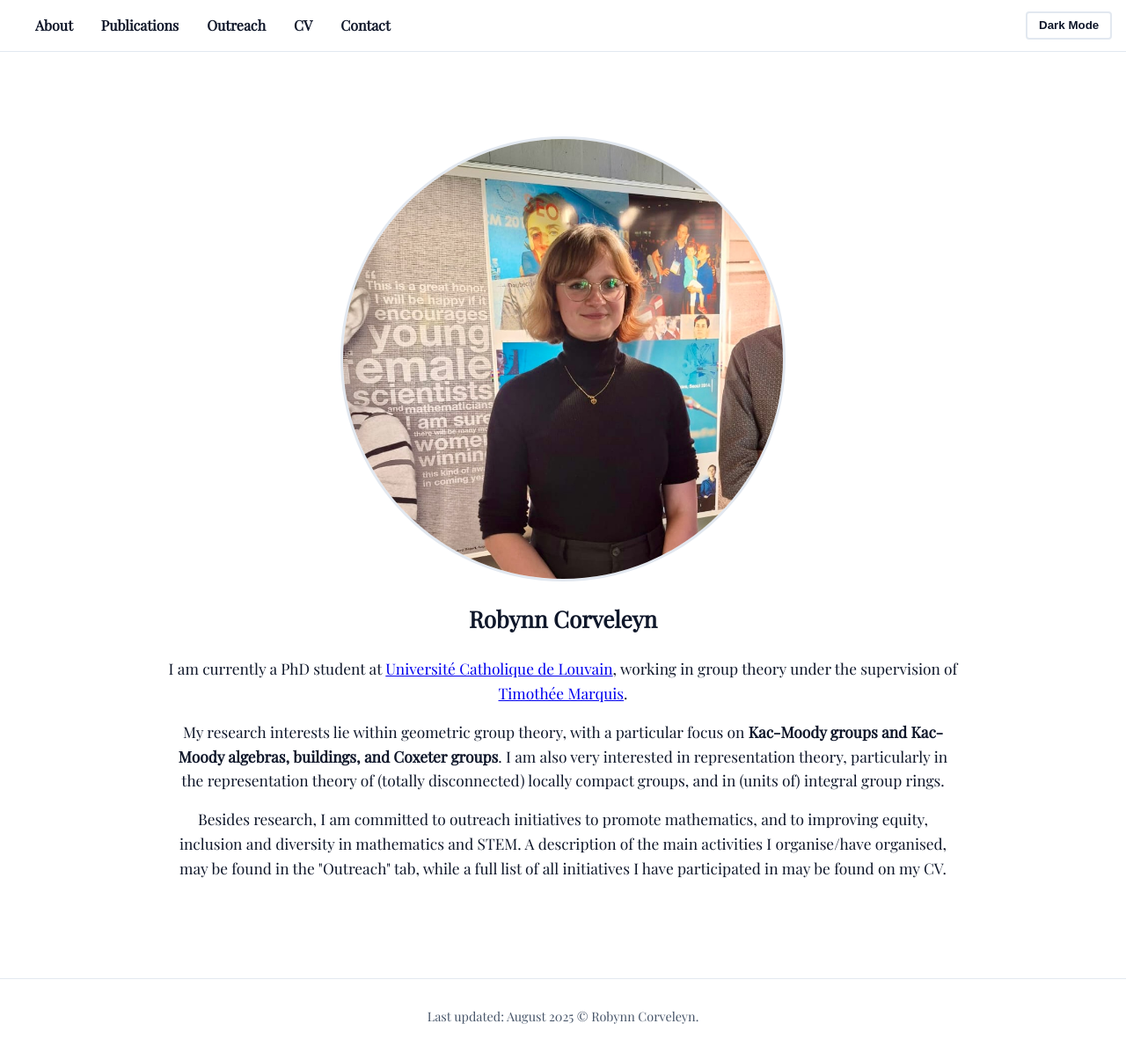
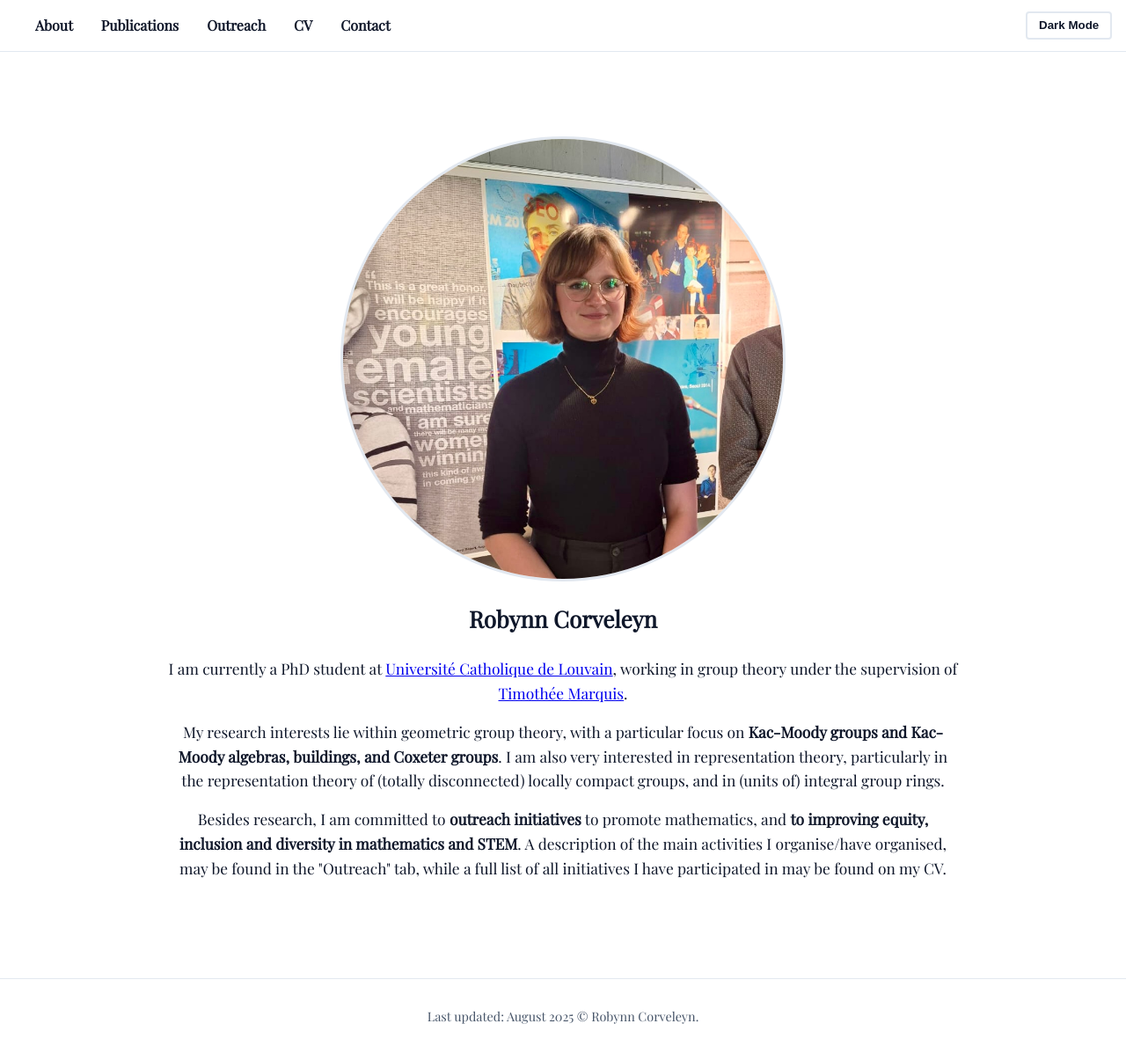
Before and after one commit to robynn-corveleyn/robynn-corveleyn.github.io, a Jekyll site: the page built from index.html, in a window 1280 px wide. Shown: the whole page at 88% size. Built offline with Jekyll 4.4.1, drawn with Linux system fonts in a browser that asks for light colours.

```diff
--- a/index.html
+++ b/index.html
@@ -15,6 +15,6 @@ title: Home
         My research interests lie within geometric group theory, with a particular focus on <b> Kac-Moody groups and Kac-Moody algebras, buildings, and Coxeter groups</b>. I am also very interested in representation theory, particularly in the representation theory of (totally disconnected) locally compact groups, and in (units of) integral group rings.
       </p>
       <p style="max-width:900px; margin:1rem auto;">
-        Besides research, I am committed to outreach initiatives to promote mathematics, and to improving equity, inclusion and diversity in mathematics and STEM. A description of the main activities I organise/have organised, may be found in the "Outreach" tab, while a full list of all initiatives I have participated in may be found on my CV.
+        Besides research, I am committed to <b>outreach initiatives</b> to promote mathematics, and <b>to improving equity, inclusion and diversity in mathematics and STEM</b>. A description of the main activities I organise/have organised, may be found in the "Outreach" tab, while a full list of all initiatives I have participated in may be found on my CV.
     </section>
   </main>
```
